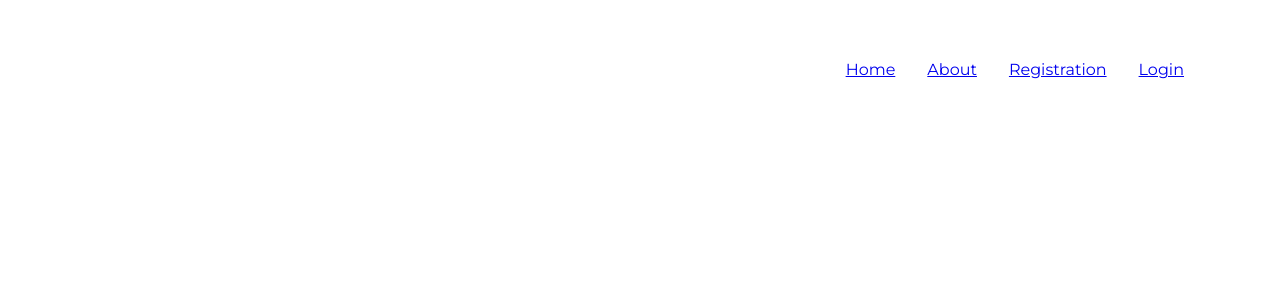
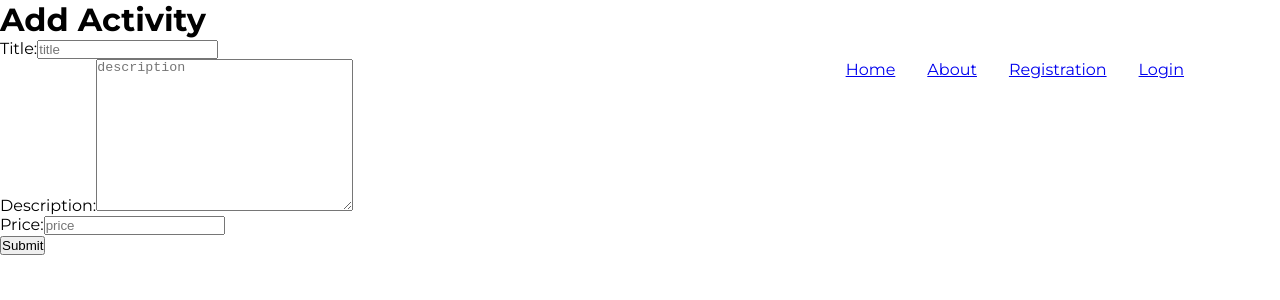
Before and after one commit to zynbahmed/aquaLife, a React (Vite) app in the folder MarineHavana/: page /createActivity in a window 1280 px wide. Shown: the top 300 px of the page. Built offline with nearby package versions, Linux system fonts and the light colour scheme; no server answers.

Commit message:
creating a new activity

```diff
--- a/MarineHavana/src/App.jsx
+++ b/MarineHavana/src/App.jsx
@@ -37,7 +37,7 @@ const App = () => {
 
   let nav = useNavigate()
   const [activities, setActivities] = useState([])
-  const [newSurface, setNewSurface] = useState({
+  const [newActivity, setNewActivity] = useState({
     id: '',
     title: '',
     image: '',
@@ -45,32 +45,20 @@ const App = () => {
     price: ''
   })
 
-  const addSurface = (e) => {
-    e.preventDefault()
-    const currentSurface = surfaces
-    const createdSurface = {
-      ...newSurface,
-      id: parseInt(surfaces.length + 1),
-      price: parseInt(newSurface.price)
-    }
-    currentSurface.push(createdSurface)
-    setSurfaces(currentSurface)
-    setNewSurface({ id: '', title: '', image: '', description: '', price: '' })
-    return createdSurface.id
-  }
-
   const handleChange = (e) => {
-    setNewSurface({ ...newSurface, [e.target.name]: e.target.value })
-  }
-
-  const handleCreate = () => {
-    nav('/creategame')
+    setNewActivity({ ...newActivity, [e.target.name]: e.target.value })
   }
 
   const getActivity = async () => {
     let allList = await axios.get('http://localhost:3001/activities')
     console.log(allList)
     setActivities(allList.data)
+  }
+
+  const addActivity = async () => {
+    let res = await axios.post('http://localhost:3001/activities', newActivity)
+    console.log(res)
+    setActivities([...activities, res.data])
   }
 
   useEffect(() => {
@@ -100,12 +88,10 @@ const App = () => {
             element={<ActivityDetails activities={activities} />}
           />
           <Route
-            path="/creategame"
+            path="/createActivity"
             element={
               <CreateActivity
-                handleChange={handleChange}
-                newSurface={newSurface}
-                addSurface={addSurface}
+                newActivity={newActivity}
               />
             }
           />
--- a/MarineHavana/src/pages/Activities.jsx
+++ b/MarineHavana/src/pages/Activities.jsx
@@ -10,7 +10,7 @@ const Activities = (props) => {
   }, [])
 
   const handleCreate = () => {
-    nav('/creategame')
+    nav('/createActivity')
   }
   console.log(props.activities)
 
--- a/MarineHavana/src/pages/CreateActivity.jsx
+++ b/MarineHavana/src/pages/CreateActivity.jsx
@@ -1,39 +1,56 @@
 import { useNavigate } from 'react-router-dom'
-import { useState, useEffect } from 'react'
+import { useRef, useState, useEffect } from 'react'
+import Client from '../services/api'
 
 const CreateActivity = (props) => {
   let navigate = useNavigate()
+  const titleRef = useRef(null)
+  const descRef = useRef(null)
+  const priceRef = useRef(null)
 
   const handleSubmit = (e) => {
-    let surfaceId = props.addSurface(e)
-    navigate(`/Activities:${surfaceId}`)
+    e.preventDefault()
+    Client.post('/activities', {
+      title: titleRef.current.value,
+      description: descRef.current.value,
+      price: priceRef.current.value
+    }).then((response) => {
+      // console.log(response)
+      navigate('/activities')
+    })
+    titleRef.current.value = null
+    descRef.current.value = null
+    priceRef.current.value = null
+    // props.addActivity()
+    // console.log(newActivity)
+    // navigate('/activities')
   }
 
-  const newActivity = props.newSurface
+  const newActivity = props.newActivity
 
   return (
     <div>
       <form onSubmit={handleSubmit}>
-        <h1>Create Game</h1>
+        <h1>Add Activity</h1>
         <div>
           <label htmlFor="title">Title:</label>
           <input
             type="text"
             value={newActivity.title}
-            onChange={props.handleChange}
-            name={'title'}
+            id={'title'}
             placeholder={'title'}
+            ref={titleRef}
           />
         </div>
         <div>
           <label htmlFor="description">Description:</label>
           <textarea
             value={newActivity.description}
-            onChange={props.handleChange}
-            name={'description'}
+            id={'description'}
             placeholder={'description'}
             cols="30"
             rows="10"
+            ref={descRef}
           ></textarea>
         </div>
         <div>
@@ -41,9 +58,9 @@ const CreateActivity = (props) => {
           <input
             type="number"
             value={newActivity.price}
-            onChange={props.handleChange}
             name={'price'}
             placeholder={'price'}
+            ref={priceRef}
           />
         </div>
         <button type="submit">Submit</button>
```
